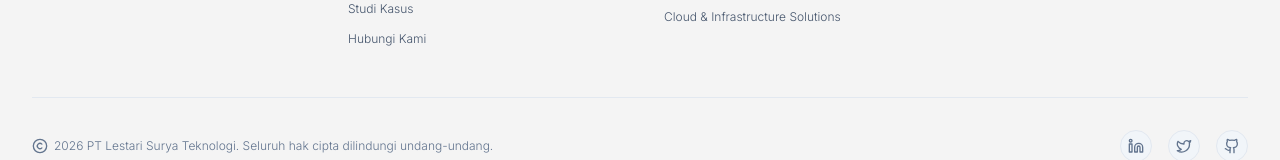
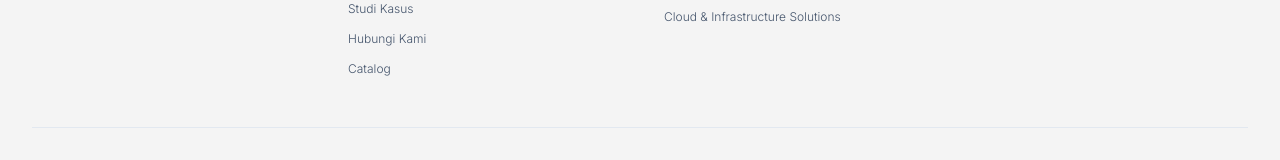
Before and after one commit to Roy-rakun/lestatech2, a React (Vite) app: page / in a window 1280 px wide. Shown: the part 7096-7256 px from the top of the page. Built offline with nearby package versions, Linux system fonts and the light colour scheme; no server answers.

Commit message:
Link catalog

```diff
--- a/src/components/Footer.tsx
+++ b/src/components/Footer.tsx
@@ -49,6 +49,7 @@
   <h4 className="text-[10px] font-bold tracking-[0.2em] text-slate-900 uppercase font-mono">
     Navigasi Halaman
   </h4>
+
   <div className="grid grid-cols-1 gap-2.5">
     {[
       { label: "Beranda", id: "home" },
@@ -66,6 +67,16 @@
         {link.label}
       </button>
     ))}
+
+    {/* Catalog */}
+    <a
+      href="https://catalog.lestatech.asia"
+      target="_blank"
+      rel="noopener noreferrer"
+      className="text-left text-xs text-slate-600 hover:text-[#f15a24] transition-colors py-0.5 cursor-pointer font-light"
+    >
+      Catalog
+    </a>
   </div>
 </div>
 
```
Lines whose indentation alone changed are shown as unchanged.
